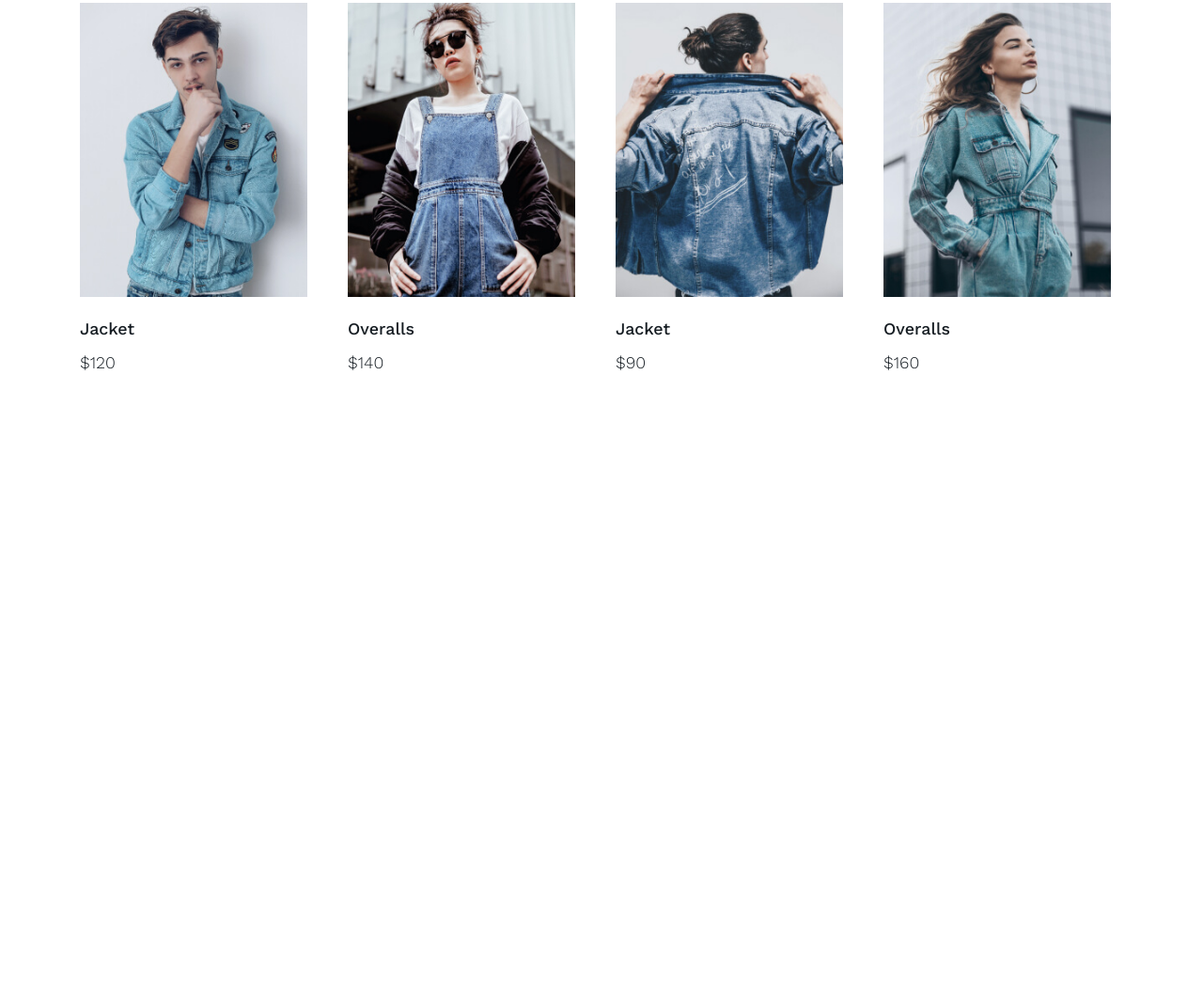
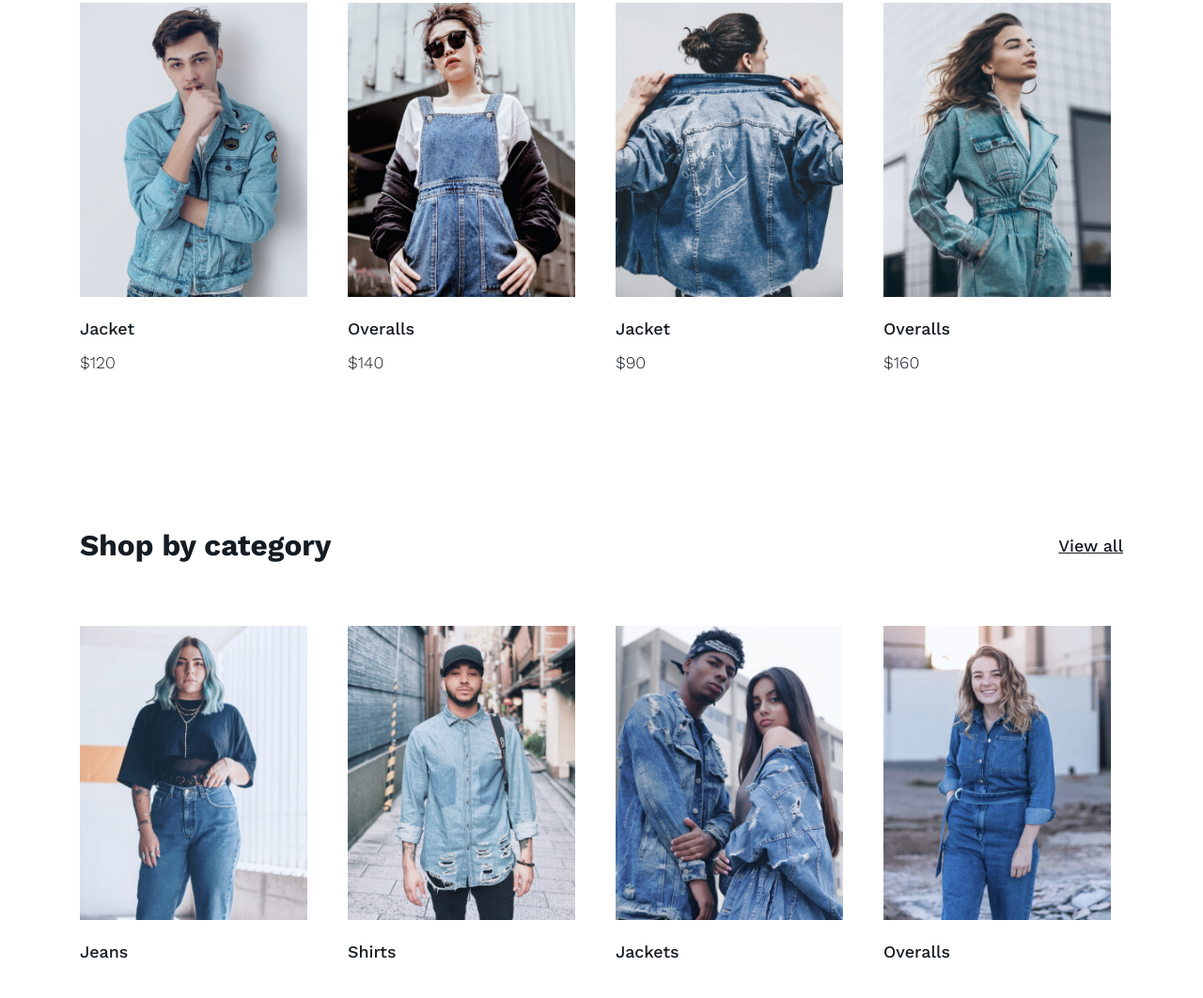
Before and after one commit to archik200108/project, a plain HTML site: page index.html in a window 1280 px wide. Shown: the part 885-1947 px from the top of the page at 94% size. Before the commit the page ends 1320 px from the top, so only its background shows below. Drawn offline with nearby package versions, Linux system fonts and the light colour scheme.

Commit message:
shop-by-category adaptive

```diff
--- a/index.html
+++ b/index.html
@@ -109,6 +109,42 @@
                     </div>
                 </div>
             </section>
+            <section class="shop-by-category">
+                <div class="container">
+                    <div class="shop-by-category__body">
+                        <section class="sections-title-container">
+                            <h2 class="sections-headline">Shop by category</h2>
+                            <a href="#" class="sections-link">View all</a>
+                        </section>
+                        <section class="blocks-section">
+                            <div class="blocks-section__item">
+                                <img src="img/shop_by_category_item_1.png" alt="Picture" class="blocks-section__picture">
+                                <p class="blocks-section__name">
+                                    Jeans
+                                </p>
+                            </div>
+                            <div class="blocks-section__item">
+                                <img src="img/shop_by_category_item_2.png" alt="Picture" class="blocks-section__picture">
+                                <p class="blocks-section__name">
+                                    Shirts
+                                </p>
+                            </div>
+                            <div class="blocks-section__item">
+                                <img src="img/shop_by_category_item_3.png" alt="Picture" class="blocks-section__picture">
+                                <p class="blocks-section__name">
+                                    Jackets
+                                </p>
+                            </div>
+                            <div class="blocks-section__item">
+                                <img src="img/shop_by_category_item_4.png" alt="Picture" class="blocks-section__picture">
+                                <p class="blocks-section__name">
+                                    Overalls
+                                </p>
+                            </div>
+                        </section>
+                    </div>
+                </div>
+            </section>
         </main>
 
     </div>
--- a/scss/style.scss
+++ b/scss/style.scss
@@ -319,7 +319,8 @@ body._lock {
     }
 }
 
-.bestsellers {
+.bestsellers,
+.shop-by-category {
     width: 100%;
 
     &__body {
@@ -354,6 +355,7 @@ body._lock {
     &__item {
         width: 255px;
         margin-bottom: 40px;
+        cursor: pointer;
     }
 
     &__picture {
@@ -371,13 +373,13 @@ body._lock {
     }
 }
 
-@media screen and (max-width: 805px){
+@media screen and (max-width: 805px) {
     .sections-title-container {
         display: block;
         margin: 0 0 50px 0;
     }
 
-    .blocks-section__item{
+    .blocks-section__item {
         width: 45%;
     }
 
@@ -386,9 +388,9 @@ body._lock {
     }
 }
 
-@media screen and (max-width: 320px){
+@media screen and (max-width: 320px) {
 
-    .blocks-section__item{
+    .blocks-section__item {
         width: 100%;
     }
 
```
Also changed, not shown: css/style.css, img/shop_by_category_item_1.png (added), img/shop_by_category_item_2.png (added), img/shop_by_category_item_3.png (added), img/shop_by_category_item_4.png (added).
